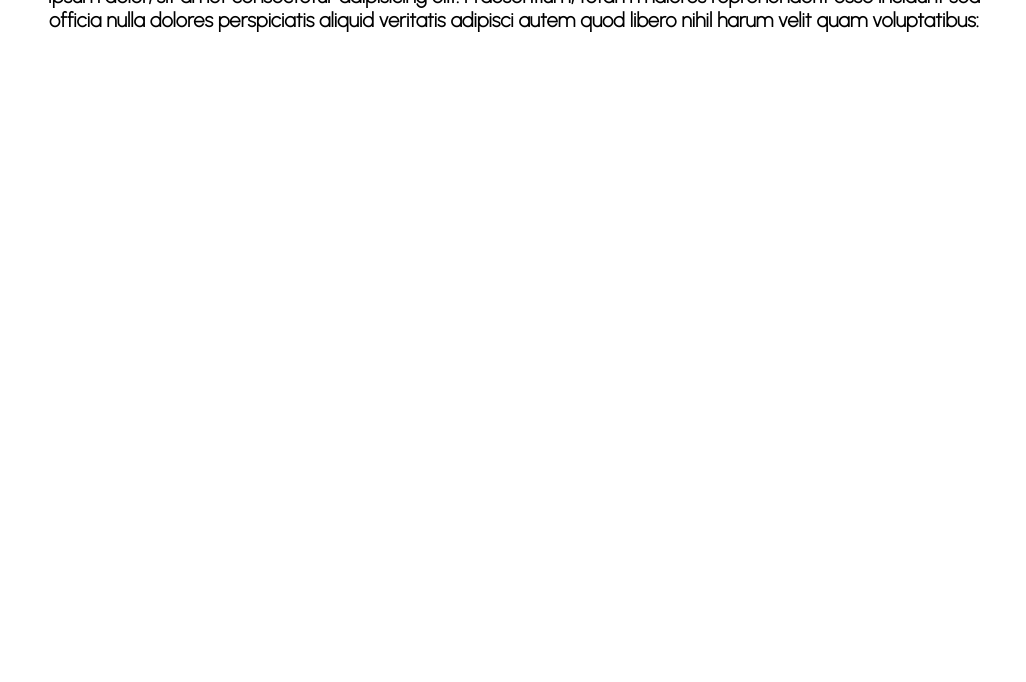
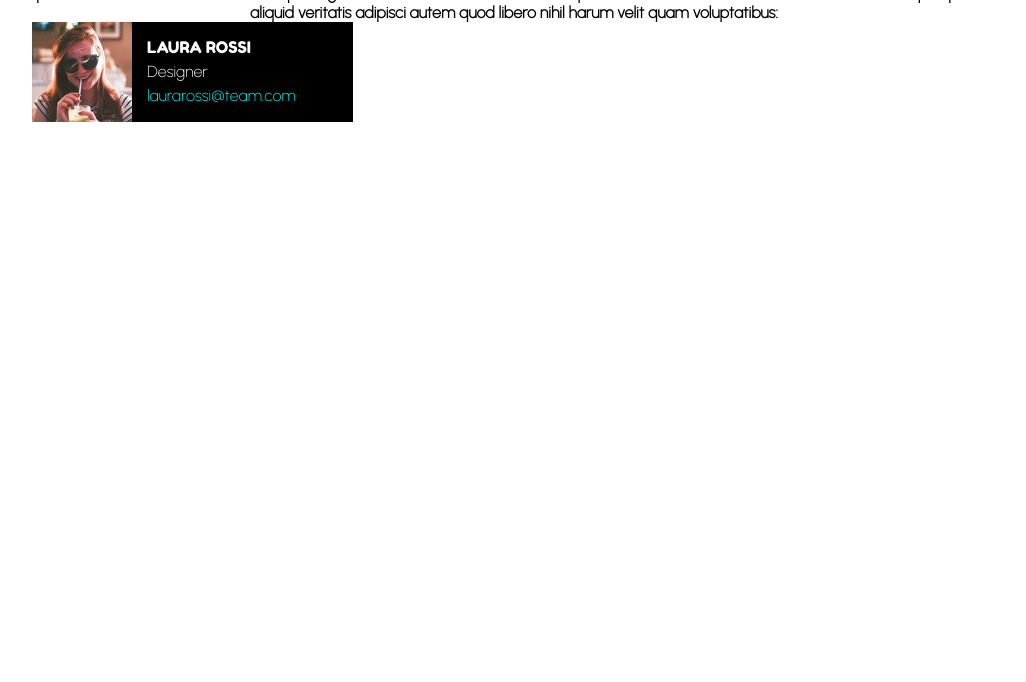
Before and after one commit to LeonardoRinaldi92/html-css-float-cards, a plain HTML site: page index.html in a window 1280 px wide. Shown: the part 118-800 px from the top of the page, without its empty margins (126-1152 px from the left). Drawn offline with Linux system fonts and the light colour scheme.

Commit message:
creazione card

```diff
--- a/assets/css/style.css
+++ b/assets/css/style.css
@@ -4,7 +4,13 @@
     padding: 0;
     box-sizing: border-box;
     font-family: 'Urbanist', sans-serif;
-    font-size: 20px;
+    font-size: 16px;
+    list-style-type: none;
+    text-decoration: none;
+}
+
+a[href^="mailto:"] {
+    color: aqua;
 }
 
 /* presettino x clearfix */
@@ -27,6 +33,40 @@ padding: 30px;
 
 /* font size title */
 .title {
-font-size: 60px;
 font-family: 'Fredoka One', cursive;
 }
+
+.bigfont {
+    font-size: 60px;
+}
+
+.layout {
+    width: 100%;
+}
+
+.boxphoto {
+    width:calc(100%/3);
+    background-color: black;
+    float: left;
+}
+
+.description-inbox {
+    float: left;
+}
+
+.photo-inbox {
+    height: 100px;
+    float: left;
+}
+.padding {
+    padding: 15px;
+}
+
+.white{
+    color: white;
+}
+
+.mb-3 {
+    margin-bottom: 5px;
+
+}
--- a/index.html
+++ b/index.html
@@ -20,13 +20,32 @@
         <div class="maincontainer">
             <!-- title -->
             <section>
-                <h1 class="title txt-centre">Meet Our Team</h1>
+                <h1 class="title bigfont txt-centre">Meet Our Team</h1>
             </section>
             <!-- description -->
             <section>
                 <p class="txt-centre"><strong> Ipsum dolor, sit amet consectetur adipisicing elit. Praesentium, totam maiores reprehenderit esse incidunt sed officia nulla dolores perspiciatis aliquid veritatis adipisci autem quod libero nihil harum velit quam voluptatibus:</strong>
                 </p>
             </section>
+            <!-- 1st level -->
+            <section class="clearfix layout">
+                <!-- boxphoto -->
+                <div class="boxphoto clearfix">
+                    <!-- photo -->
+                    <div><img class="photo-inbox" src="./assets/img/female1.png" alt="">
+                    </div>
+                    <!-- scritte a dx -->
+                    <div class="description-inbox padding">
+                        <div class="mb-3 title white">LAURA ROSSI</div>
+                        <div class="mb-3 white">Designer</div>
+                        <div><a href="mailto:laurarossi@team.com">laurarossi@team.com</a></div>
+                    </div>
+                </div>
+                <div class="boxphoto">
+
+                </div>
+                <div class="boxphoto"></div>
+            </section>
         </div>
     </body>
 </body>
```
